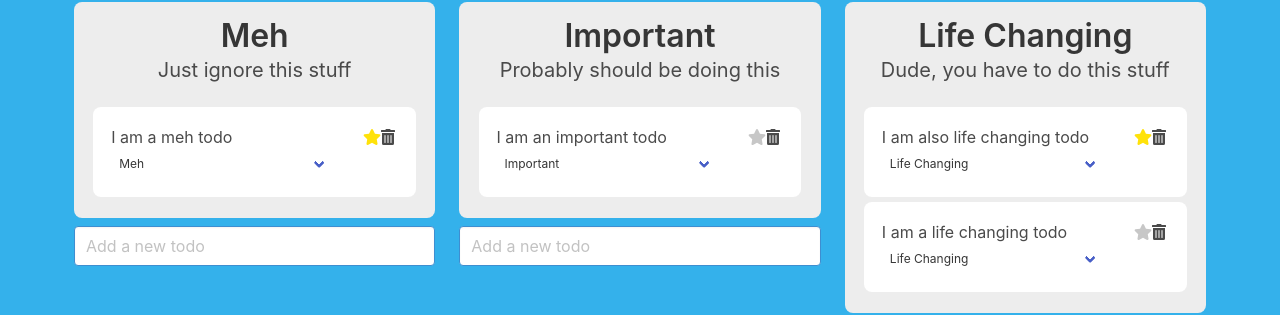
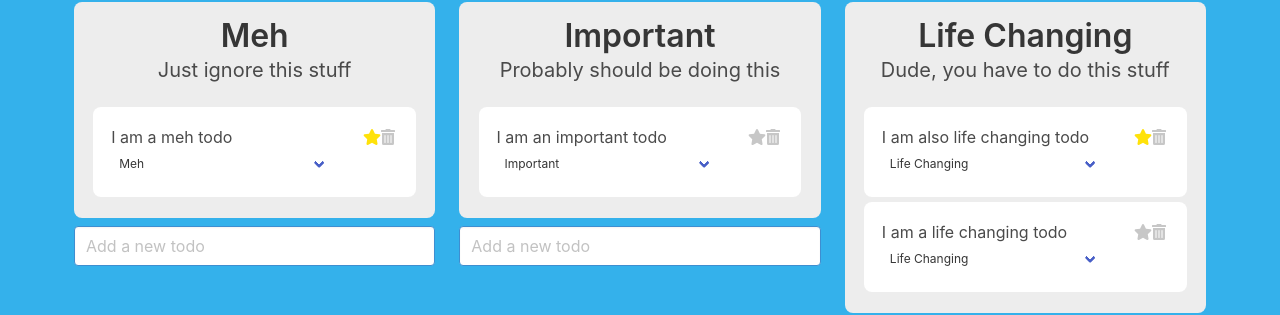
Before and after one commit to alexjackhughes/vue-todo-app, a Vue app: page / in a window 1280 px wide. Shown: the part 174-489 px from the top of the page. Built offline with nearby package versions, Linux system fonts and the light colour scheme; what vue-lodash would draw is missing.

Commit message:
small css changes

```diff
--- a/src/App.vue
+++ b/src/App.vue
@@ -220,11 +220,20 @@ select {
   border: none !important;
 }
 
+.trash-icon {
+  color: #c7c7c7;
+}
+
 .trash-icon:hover {
   color: #ed0e30;
 }
+
 .priority {
-  text-align: center;
+  color: #ffe20a;
+}
+
+.priority:hover {
+  opacity: 0.5;
   color: #ffe20a;
 }
 
```
